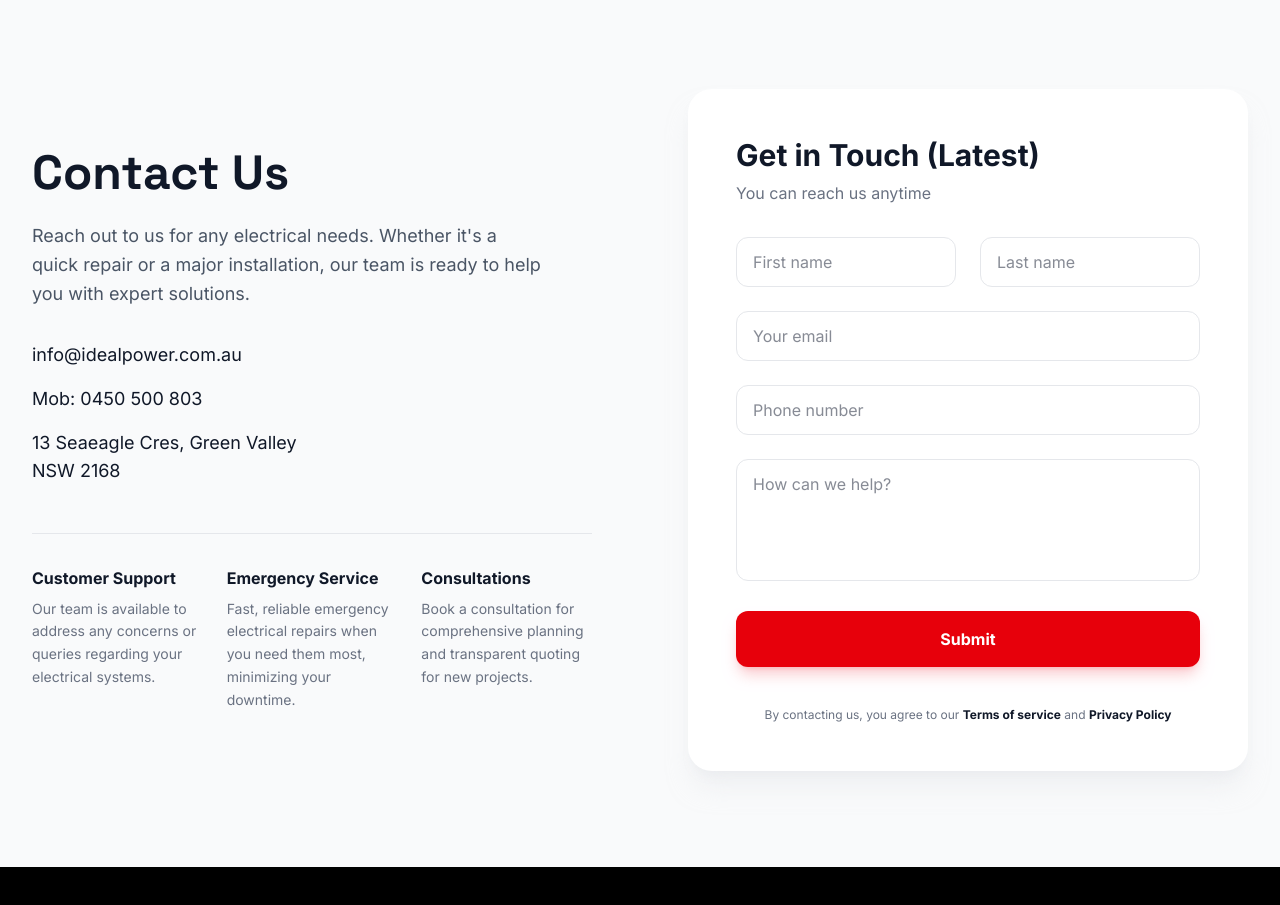
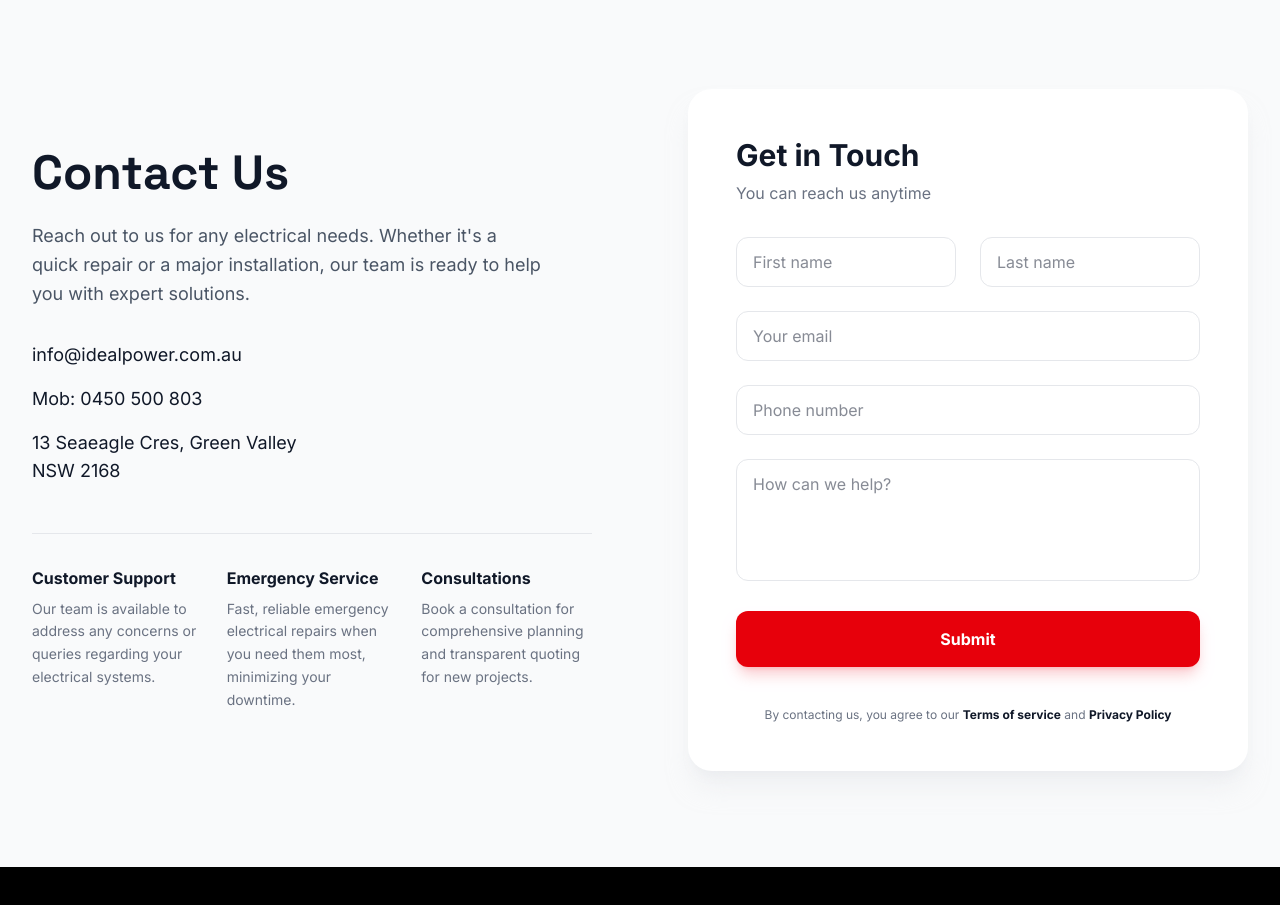
Before and after one commit to iwebconsultants/idealpower, a React (Vite) app: page / in a window 1280 px wide. Shown: the part 7020-7925 px from the top of the page. Built offline with nearby package versions, Linux system fonts and the light colour scheme.

Commit message:
Final verification: remove debug marker and test fixed secrets

```diff
--- a/src/components/Contact.tsx
+++ b/src/components/Contact.tsx
@@ -95,7 +95,7 @@ export default function Contact() {
           <div className="lg:w-1/2">
             <div className="bg-white rounded-3xl p-8 lg:p-12 shadow-xl shadow-gray-200/50">
                 <div className="mb-8">
-                    <h3 className="text-3xl font-bold text-gray-900 mb-2">Get in Touch (Latest)</h3>
+                    <h3 className="text-3xl font-bold text-gray-900 mb-2">Get in Touch</h3>
                     <p className="text-gray-500">You can reach us anytime</p>
                 </div>
 
```
